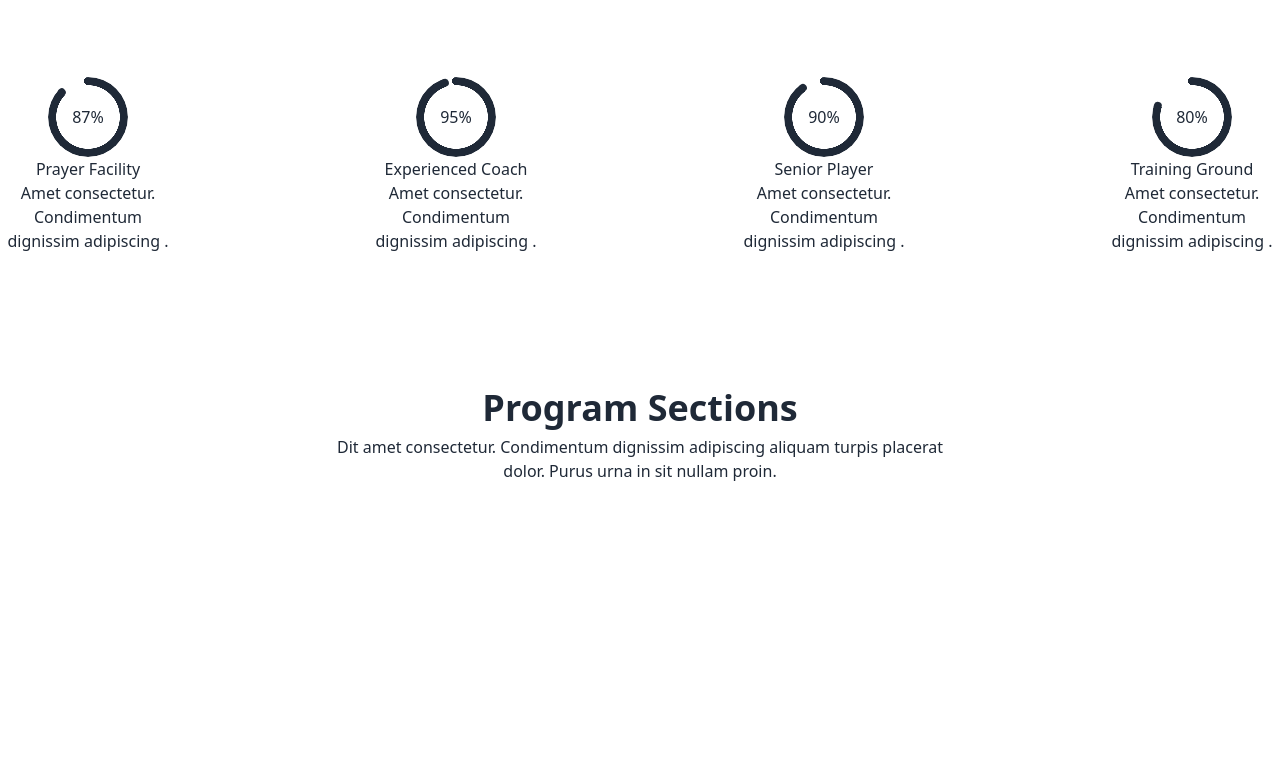
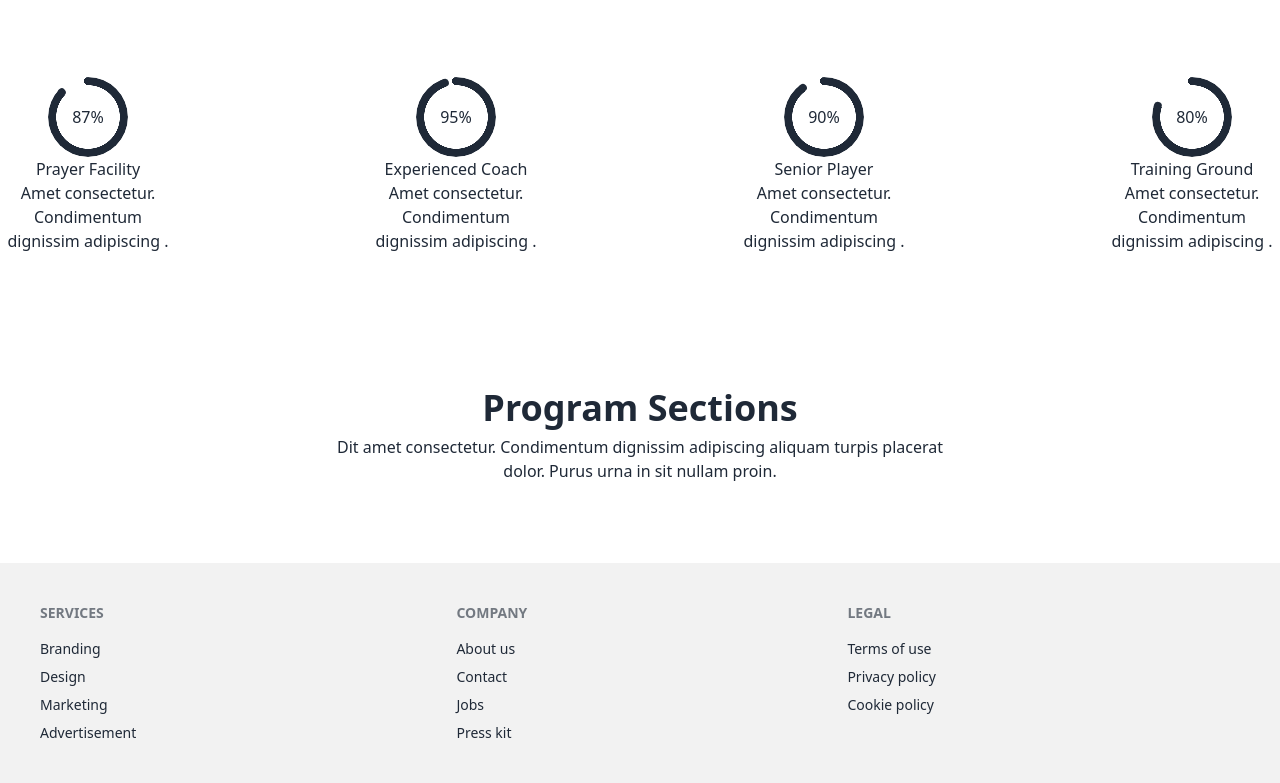
Before and after one commit to jhraju1122/Hockeys-club-project, a plain HTML site: page index.html in a window 1280 px wide. Shown: the part 965-1748 px from the top of the page. Before the commit the page ends 1528 px from the top, so only its background shows below. Drawn offline with nearby package versions, Linux system fonts and the light colour scheme.

Commit message:
added footer section

```diff
--- a/index.html
+++ b/index.html
@@ -144,7 +144,29 @@
     </main>
 
     <footer>
+        <footer class="footer p-10 bg-base-200 text-base-content">
+            <nav>
+              <header class="footer-title">Services</header>
+              <a class="link link-hover">Branding</a>
+              <a class="link link-hover">Design</a>
+              <a class="link link-hover">Marketing</a>
+              <a class="link link-hover">Advertisement</a>
+            </nav>
+            <nav>
+              <header class="footer-title">Company</header>
+              <a class="link link-hover">About us</a>
+              <a class="link link-hover">Contact</a>
+              <a class="link link-hover">Jobs</a>
+              <a class="link link-hover">Press kit</a>
+            </nav>
+            <nav>
+              <header class="footer-title">Legal</header>
+              <a class="link link-hover">Terms of use</a>
+              <a class="link link-hover">Privacy policy</a>
+              <a class="link link-hover">Cookie policy</a>
+            </nav>
+          </footer>
 
-    </footer>
+
 </body>
 </html>
```
